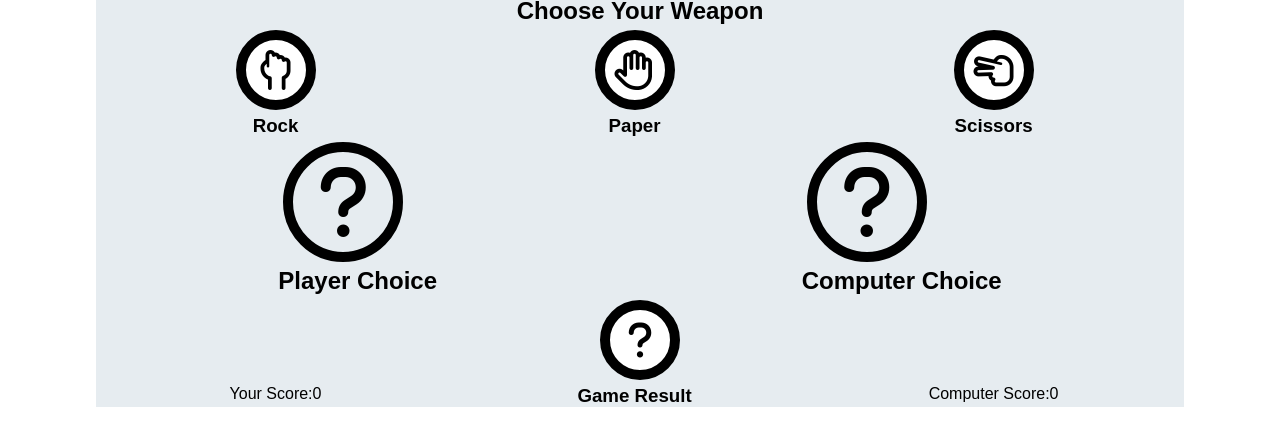
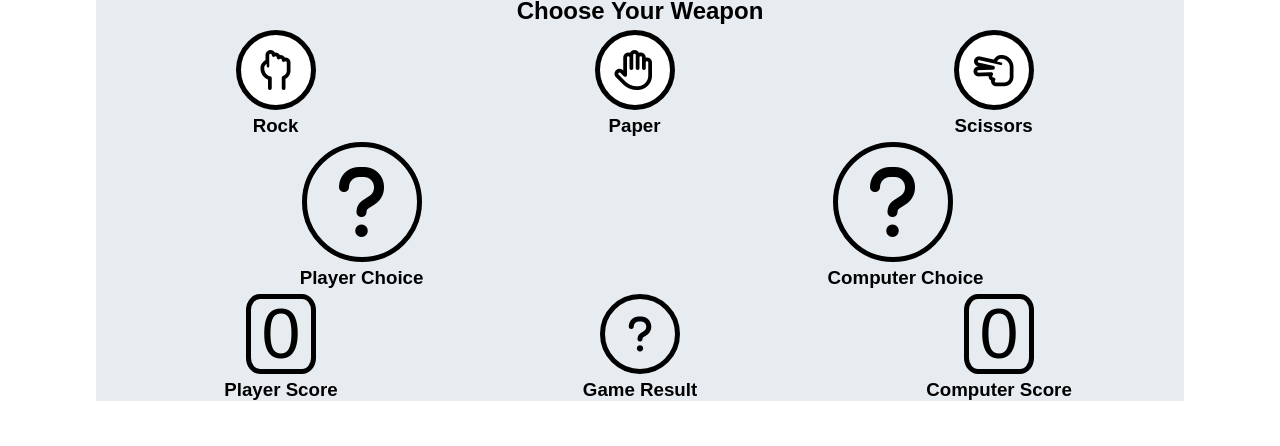
Before and after one commit to broken-helix/rockpaperscissors, a plain HTML site: page index.html in a window 1280 px wide. Shown: the part 40-486 px from the top of the page. Drawn offline with Linux system fonts and the light colour scheme; a web font is replaced by a local one.

Commit message:
Move 'win-state' to scores area and style content

```diff
--- a/assets/css/style.css
+++ b/assets/css/style.css
@@ -26,13 +26,11 @@ body {
 
 .controls-area {
     display: flex;
-    justify-content: center;
-    flex-direction: column
+    flex-direction: column;
 }
 
 .weapons {
     display: flex;
-
 }
 
 .results-area {
@@ -46,8 +44,10 @@ body {
     justify-content: space-around;
 }
 
-.score-area {
+.game-state-area {
     display: flex;
+    justify-content: center;
+    flex-direction: column;
 }
 
 .btn {
@@ -55,7 +55,7 @@ body {
     height: 80px;
     border-radius: 50%;
     background-color: white;
-    border: 10px solid;
+    border: 5px solid;
     margin: 5px;
 }
 
@@ -76,7 +76,7 @@ body {
     width: 120px;
     height: 120px;
     border-radius: 50%;
-    border: 10px solid;
+    border: 5px solid;
     margin: 5px;
     display: flex;
     justify-content: center;
@@ -91,22 +91,42 @@ body {
     font-size: 80px;
 }
 
-#win-state {
-    font-size: 32px;
-    font-weight: bold;
+#game-result {
     width: 80px;
     height: 80px;
     border-radius: 50%;
-    background-color: white;
     border: 10px solid;
-    margin: 5px;
     align-items: center;
     justify-content: center;
     display: flex;
 }
 
 .scores {
-    width: 33%;
     display: flex;
     justify-content: center;
+    align-items: flex-end;
 }
+
+#win-state {
+    width: 80px;
+    height: 80px;
+    border-radius: 50%;
+    border: 5px solid;
+    margin: 5px;
+    display: flex;
+    justify-content: center;
+    align-items: center;
+    font-size: 35px;
+}
+
+.points {
+    font-size: 70px;
+    border: 5px solid;
+    margin: 5px;
+    display: flex;
+    justify-content: center;
+    align-items: center;
+    width:  70px;
+    height: 80px;
+    border-radius: 20%;
+}
--- a/index.html
+++ b/index.html
@@ -45,26 +45,37 @@
                 <div class="choices" id="user-choice">
                     <i class="fa-solid fa-question"></i>
                 </div>
-                <h2>Player Choice</h2>
+                <h3>Player Choice</h3>
             </div>
             <div class="halves">
                 <div class="choices" id="computer-choice">
                     <i class="fa-solid fa-question"></i>
                 </div>
-                <h2>Computer Choice</h2>
+                <h3>Computer Choice</h3>
             </div>
         </div>
 
-        <div class="results-area">
-            <div class="results" id="win-state">
-                <i class="fa-solid fa-question"></i>
+        <div class="game-state-area">
+            <div class="scores">
+                <div class="thirds">
+                    <div>
+                        <span class="points" id="user-score">0</span>
+                    </div>
+                    <h3>Player Score</h3>
+                </div>
+                <div class="thirds">
+                    <div id="win-state">
+                        <i class="fa-solid fa-question"></i>
+                    </div>
+                    <h3>Game Result</h3>
+                </div>
+                <div class="thirds">
+                    <div>
+                        <span class="points" id="computer-score">0</span>
+                    </div>
+                    <h3>Computer Score</h3>
+                </div>
             </div>
-        </div>
-
-        <div class="score-area">
-            <div class="scores">Your Score: <span id="user-score">0</span></div>
-            <div class="scores"><h3>Game Result</h3></div>
-            <div class="scores">Computer Score: <span id="computer-score">0</div>
         </div>
     </div>
 
```
